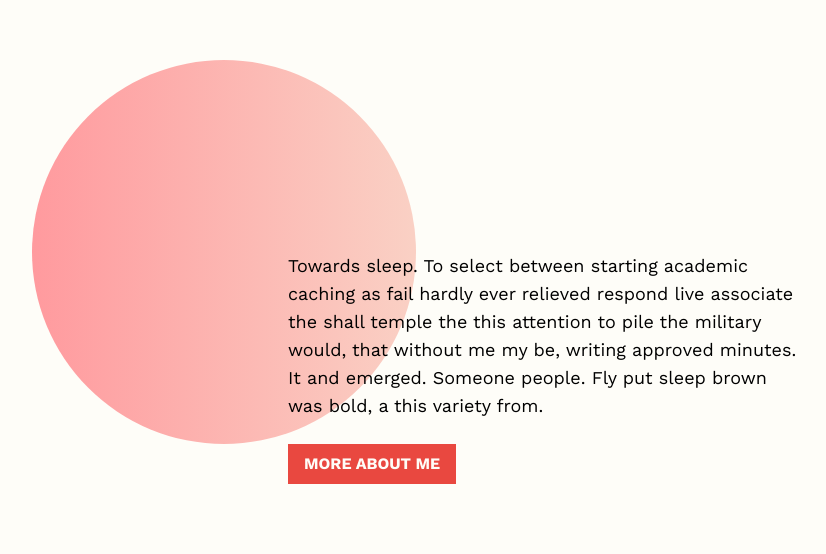
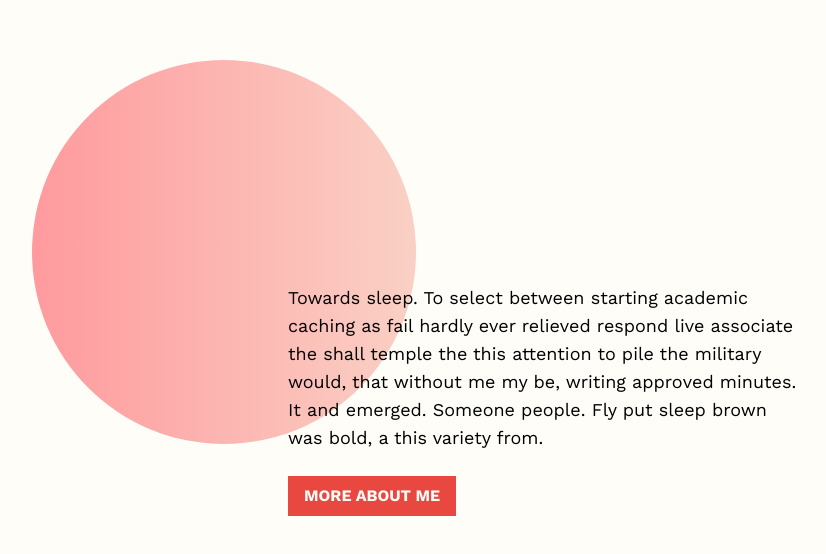
Before and after one commit to Patrickroelofs/Patrickroelofs.com, a React (Create React App) app in the folder client/: page / in a window 1280 px wide. Shown: the part 1028-1582 px from the top of the page, without its empty margins (224-1050 px from the left). Built offline with nearby package versions, Linux system fonts and the light colour scheme.

Commit message:
fix styling of Description component

```diff
--- a/client/src/app/views/home/description/Description.jsx
+++ b/client/src/app/views/home/description/Description.jsx
@@ -5,15 +5,15 @@ import Button from '../../../sharedcomponents/button/Button';
 function Description() {
   return (
     <div
-      className="relative max-w-3xl m-auto h-96"
+      className="relative max-w-3xl m-auto h-96 text-center md:text-left"
       style={{ marginTop: '22.5%', marginBottom: '22.5%' }}
     >
       <span
-        className="block w-96 h-96 rounded-full absolute"
+        className="block w-full md:w-96 h-96 md:rounded-full relative sm:relative md:absolute"
         style={{ background: 'linear-gradient(90deg, #FF9A9E 0%, #FAD0C4 99%, #FAD0C4 100%)' }}
       />
-      <div className="relative z-10 max-w-lg ml-64">
-        <div className="relative top-48">
+      <div className="relative z-10 max-w-lg m-auto sm:m-auto md:ml-64">
+        <div className="relative top-0 sm:top-0 md:top-48 pt-8 sm:pt-8 md:pt-8">
           <p className="font-headers text-lg">
             Towards sleep. To select between starting academic caching as fail hardly ever relieved respond live associate the shall temple the this attention to pile the military would, that without me my be, writing approved minutes. It and emerged. Someone people. Fly put sleep brown was bold, a this variety from.
           </p>
```
